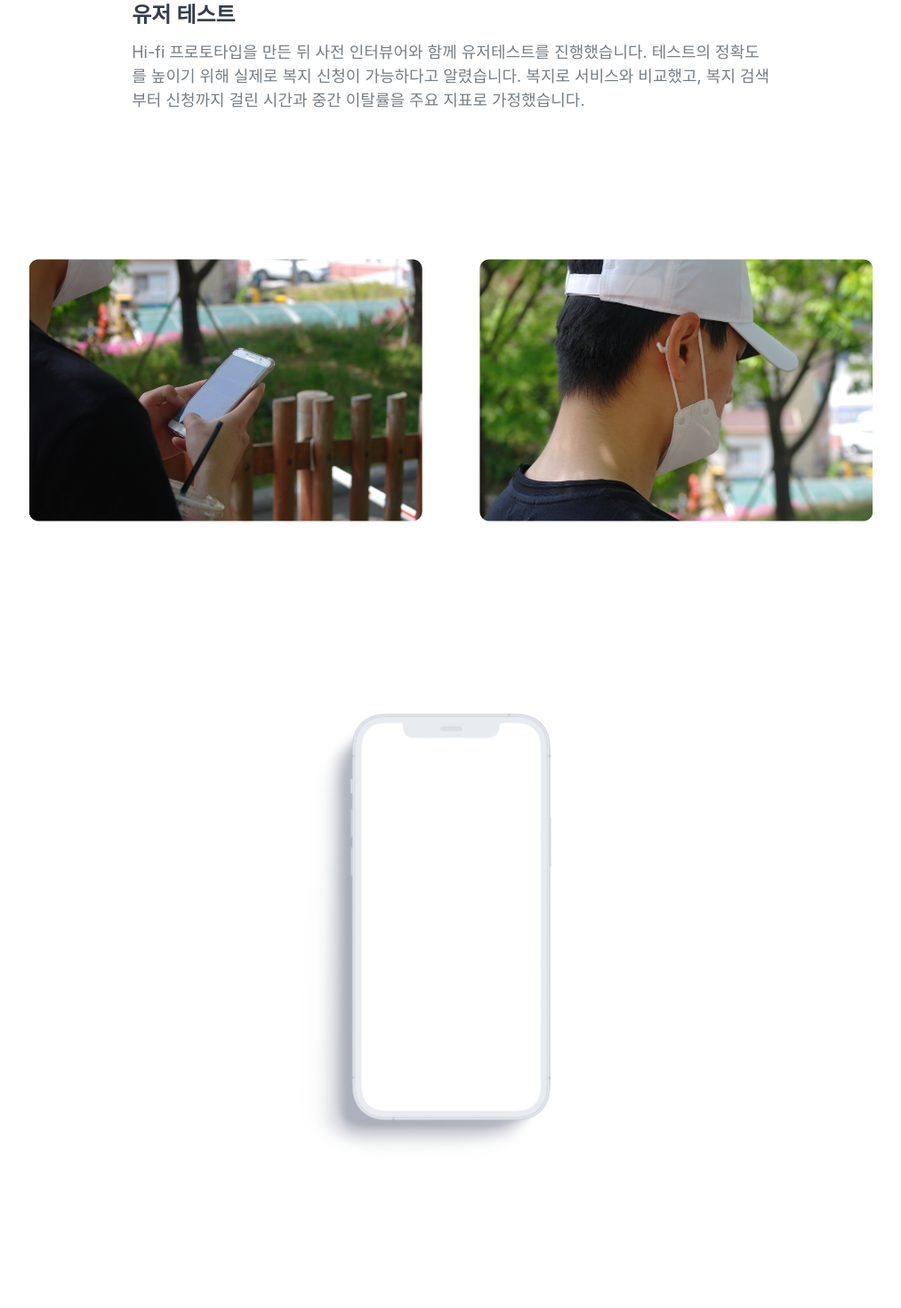
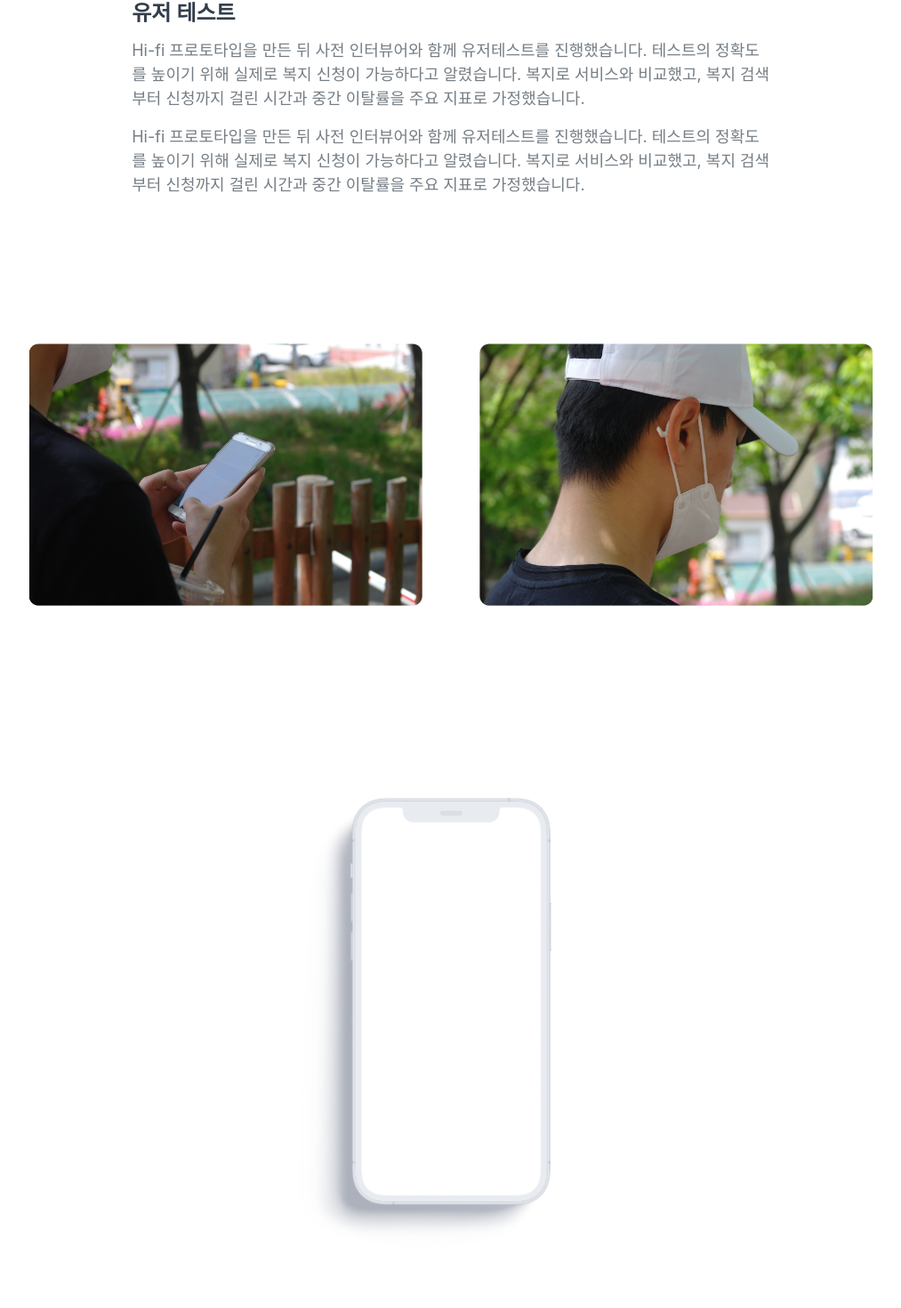
Before and after one commit to k1a11220/portfolio, a Next.js app: page /projects/bokdda in a window 1280 px wide. Shown: the part 6499-7969 px from the top of the page at 89% size, without its empty margins (133-1146 px from the left). Built offline with nearby package versions, Linux system fonts and the light colour scheme; grey boxes are pictures that could not be loaded; a web font is replaced by a local one.

Commit message:
Implement video component

```diff
--- a/components/home/projectList.tsx
+++ b/components/home/projectList.tsx
@@ -24,8 +24,9 @@ const ProjectContainer = styled.ul`
 export function ProjectList({ list }: { list: Project[] }) {
   return (
     <ProjectContainer>
-      {list.map((project) => (
+      {list.map((project, index) => (
         <Project
+          key={index}
           title={project.title}
           description={project.description}
           thumbnail={project.thumbnail}
--- a/components/link-preview.tsx
+++ b/components/link-preview.tsx
@@ -14,6 +14,10 @@ const Container = styled.a`
   padding: 12px;
 `;
 
+const ImgWrapper = styled.div`
+  height: 90px;
+`;
+
 const DetailWrapper = styled.div`
   padding-left: 1.25rem;
   display: inline-block;
@@ -25,7 +29,7 @@ const DetailWrapper = styled.div`
 `;
 
 const Thumbnail = styled.img`
-  height: 90px;
+  height: 100%;
 `;
 
 const Title = styled.li`
@@ -53,9 +57,9 @@ const LinkPreview = ({ link }: { link: string }) => {
   };
   return (
     <Container href={data?.url} target="_blank" rel="noopener norefferer">
-      <div>
+      <ImgWrapper>
         <Thumbnail src={data?.image} alt="link preview" />
-      </div>
+      </ImgWrapper>
       <DetailWrapper>
         <ul>
           <Title>
--- /dev/null
+++ b/components/project/styled-video.tsx
@@ -0,0 +1,36 @@
+import Image from "next/image";
+
+export function StyledVideo({ video, img }: { video: string; img: any }) {
+  return (
+    <div
+      style={{
+        display: "flex",
+        flexDirection: "column",
+        position: "relative",
+        justifyContent: "center",
+      }}
+    >
+      <div style={{ width: "358px", margin: "auto", zIndex: "1" }}>
+        <Image src={img} layout="responsive" />
+      </div>
+      <div
+        style={{
+          position: "absolute",
+          width: "100%",
+          display: "flex",
+        }}
+      >
+        <video
+          // controls
+          autoPlay
+          loop
+          style={{ width: "200px", margin: "auto" }}
+          controlsList="hide"
+          muted={true}
+        >
+          <source src={video} />
+        </video>
+      </div>
+    </div>
+  );
+}
--- a/components/typography.tsx
+++ b/components/typography.tsx
@@ -50,6 +50,7 @@ export function Headline({ title, color, weight }: Headline) {
         lineHeight: "1.5",
         marginBottom: "1rem",
         fontWeight: `${weight}`,
+        wordBreak: "keep-all",
       }}
     >
       {title}
--- a/pages/projects/bokdda.tsx
+++ b/pages/projects/bokdda.tsx
@@ -11,9 +11,9 @@ import ui_2 from "@media/bokdda/ui-2.png";
 import ui_3 from "@media/bokdda/ui-3.png";
 import test_1 from "@media/bokdda/test-1.png";
 import iphone from "@media/common/iphone.png";
-import Image from "next/image";
 import StyledImage from "@components/project/styled-image";
 import LinkPreview from "@components/link-preview";
+import { StyledVideo } from "@components/project/styled-video";
 
 const BokddaPage: NextPage = () => {
   return (
@@ -155,37 +155,14 @@ const BokddaPage: NextPage = () => {
             가능하다고 알렸습니다. 복지로 서비스와 비교했고, 복지 검색부터
             신청까지 걸린 시간과 중간 이탈률을 주요 지표로 가정했습니다.
           </P>
+          <P>
+            Hi-fi 프로토타입을 만든 뒤 사전 인터뷰어와 함께 유저테스트를
+            진행했습니다. 테스트의 정확도를 높이기 위해 실제로 복지 신청이
+            가능하다고 알렸습니다. 복지로 서비스와 비교했고, 복지 검색부터
+            신청까지 걸린 시간과 중간 이탈률을 주요 지표로 가정했습니다.
+          </P>
           <StyledImage src={test_1} />
-          <div
-            style={{
-              display: "flex",
-              flexDirection: "column",
-              position: "relative",
-              justifyContent: "center",
-            }}
-          >
-            <div style={{ width: "358px", margin: "auto", zIndex: "1" }}>
-              <Image src={iphone} layout="responsive" />
-            </div>
-            <div
-              style={{
-                position: "absolute",
-                width: "100%",
-                display: "flex",
-              }}
-            >
-              <video
-                // controls
-                autoPlay
-                loop
-                style={{ width: "200px", margin: "auto" }}
-                controlsList="hide"
-                muted={true}
-              >
-                <source src={"/prototype.mp4"} />
-              </video>
-            </div>
-          </div>
+          <StyledVideo video="/prototype.mp4" img={iphone} />
         </Section>
       </article>
     </>
```
Also changed, not shown: components/home/project.tsx (+3 -1 lines).
